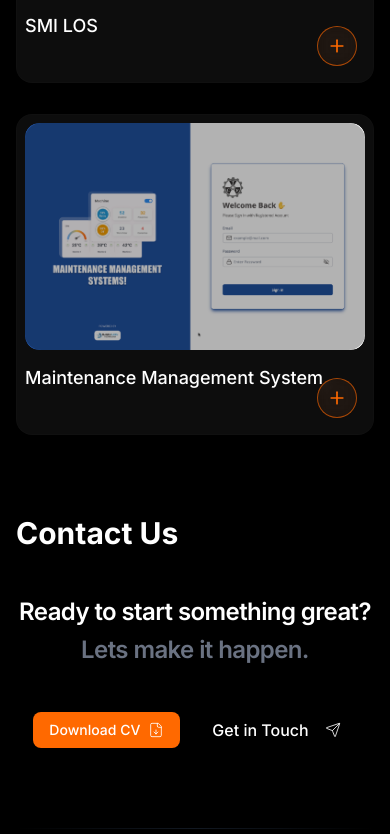
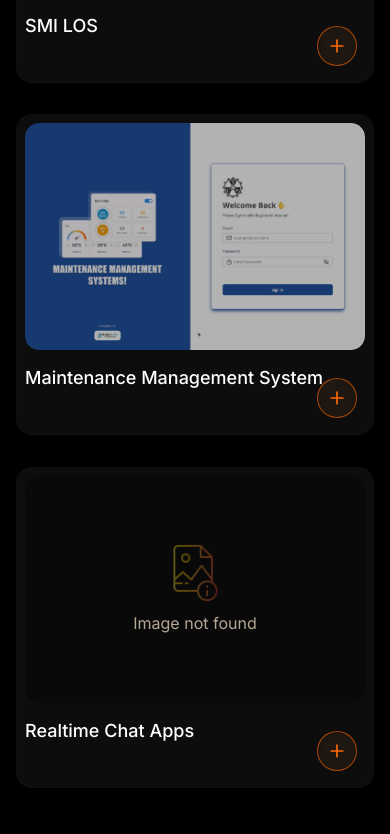
Before and after one commit to matfaisall/personal-branding, a Next.js app: page /works in a window 390 px wide. Shown: the part 843-1677 px from the top of the page. Built offline with nearby package versions, Linux system fonts and the light colour scheme.

Commit message:
fix : handling some error when image is empty

```diff
--- a/src/app/globals.css
+++ b/src/app/globals.css
@@ -209,11 +209,16 @@
 
 .scrollbar-visible {
   scrollbar-width: thin;
-  scrollbar-color: #f97316 #27272a;
+  scrollbar-color: hsl(0, 0%, 22%) #27272a;
 }
 
 .scrollbar-visible::-webkit-scrollbar {
-  height: 6px;
+  height: 4px;
+  border-radius: 4px;
+  -webkit-border-radius: 4px;
+  -moz-border-radius: 4px;
+  -ms-border-radius: 4px;
+  -o-border-radius: 4px;
 }
 
 .scrollbar-visible::-webkit-scrollbar-track {
--- a/src/components/sections/homepage/WorkSection.tsx
+++ b/src/components/sections/homepage/WorkSection.tsx
@@ -67,7 +67,7 @@ const WorkSection = () => {
               }}
             >
               <div className="flex gap-6 pb-4" style={{ width: 'max-content' }}>
-                {LIST_WORKS.map((list, index) => (
+                {LIST_WORKS.slice(0, 3).map((list, index) => (
                   <motion.div
                     key={list.id}
                     initial={{ opacity: 0, x: 50 }}
--- a/src/components/shared/card-modal/index.tsx
+++ b/src/components/shared/card-modal/index.tsx
@@ -3,6 +3,7 @@ import React from 'react';
 import { motion, type Easing } from 'motion/react';
 import { X } from 'lucide-react';
 import { CardListInterface } from '@/types/certificate';
+import Image from 'next/image';
 
 interface CardModalProps {
   feature: CardListInterface;
@@ -75,16 +76,25 @@ const CardModal = React.memo<CardModalProps>(({ feature, onClose }) => {
             transition={{ delay: 0.1, duration: 0.3 }}
           >
             <div className="relative w-full" style={{ aspectRatio: '3 / 2' }}>
-              <img
-                src={feature.imageSrc}
-                alt={feature.imageAlt}
-                className="h-full w-full object-contain p-2 sm:p-0"
-                loading="eager"
-                decoding="async"
-                style={{
-                  imageRendering: 'crisp-edges',
-                }}
-              />
+              {feature.imageSrc !== '' ? (
+                <Image
+                  src={feature.imageSrc}
+                  alt={feature.imageAlt}
+                  fill
+                  className="h-full w-full object-contain p-2 sm:p-0"
+                />
+              ) : (
+                <div className="flex h-full w-full flex-col items-center justify-center">
+                  <Image
+                    src="/images/image-not-found.png"
+                    alt="Image not found"
+                    width={60}
+                    height={60}
+                    className="opacity-50"
+                  />
+                  <p className="font-base mt-2 text-orange-100">Image not found</p>
+                </div>
+              )}
             </div>
           </motion.div>
 
--- a/src/components/shared/card/index.tsx
+++ b/src/components/shared/card/index.tsx
@@ -3,8 +3,9 @@ import React from 'react';
 import { CardListInterface } from '@/types/certificate';
 import { motion, type Easing } from 'motion/react';
 import { Plus } from 'lucide-react';
+import Image from 'next/image';
 
-const SMOOTH_EASE: Easing = [0.25, 0.1, 0.25, 1]; // ease-out-cubic
+const SMOOTH_EASE: Easing = [0.25, 0.1, 0.25, 1];
 
 interface CardProps {
   feature: CardListInterface;
@@ -66,14 +67,28 @@ const CardComp = React.memo<CardProps>(
           className="relative w-full flex-shrink-0 overflow-hidden rounded-xl bg-[#0d0d0d]"
           style={{ aspectRatio: '3 / 2' }}
         >
-          <img
-            src={feature.imageSrc}
-            alt={feature.imageAlt}
-            className="h-full w-full rounded-xl object-cover object-center transition-transform duration-300 group-hover:scale-105"
-            loading={index < 3 ? 'eager' : 'lazy'}
-            decoding="async"
-          />
-          <div className="pointer-events-none absolute inset-0 rounded-2xl bg-black opacity-30"></div>
+          {feature.imageSrc !== '' ? (
+            <Image
+              src={feature.imageSrc}
+              alt={feature.imageAlt}
+              fill
+              sizes="(max-width: 768px) 288px, 320px"
+              className="rounded-xl object-cover object-center transition-transform duration-300 group-hover:scale-105"
+              priority={index < 3}
+            />
+          ) : (
+            <div className="flex h-full w-full flex-col items-center justify-center">
+              <Image
+                src="/images/image-not-found.png"
+                alt="Image not found"
+                width={60}
+                height={60}
+                className="opacity-50"
+              />
+              <p className="font-base mt-2 text-orange-100">Image not found</p>
+            </div>
+          )}
+          <div className="pointer-events-none absolute inset-0 rounded-xl bg-black opacity-30"></div>
         </div>
 
         {/* Title */}
--- a/src/constant/work/index.ts
+++ b/src/constant/work/index.ts
@@ -22,4 +22,11 @@ export const LIST_WORKS: WorkListInterface[] = [
     imageSrc: '/works/maintenance-management-system.png',
     imageAlt: 'maintenance management system project',
   },
+  {
+    id: 4,
+    title: 'Realtime Chat Apps',
+    shortDescription: '',
+    imageSrc: '',
+    imageAlt: 'Realtime Chat App Image',
+  },
 ];
```
Also changed, not shown: public/images/image-not-found.png (added).
